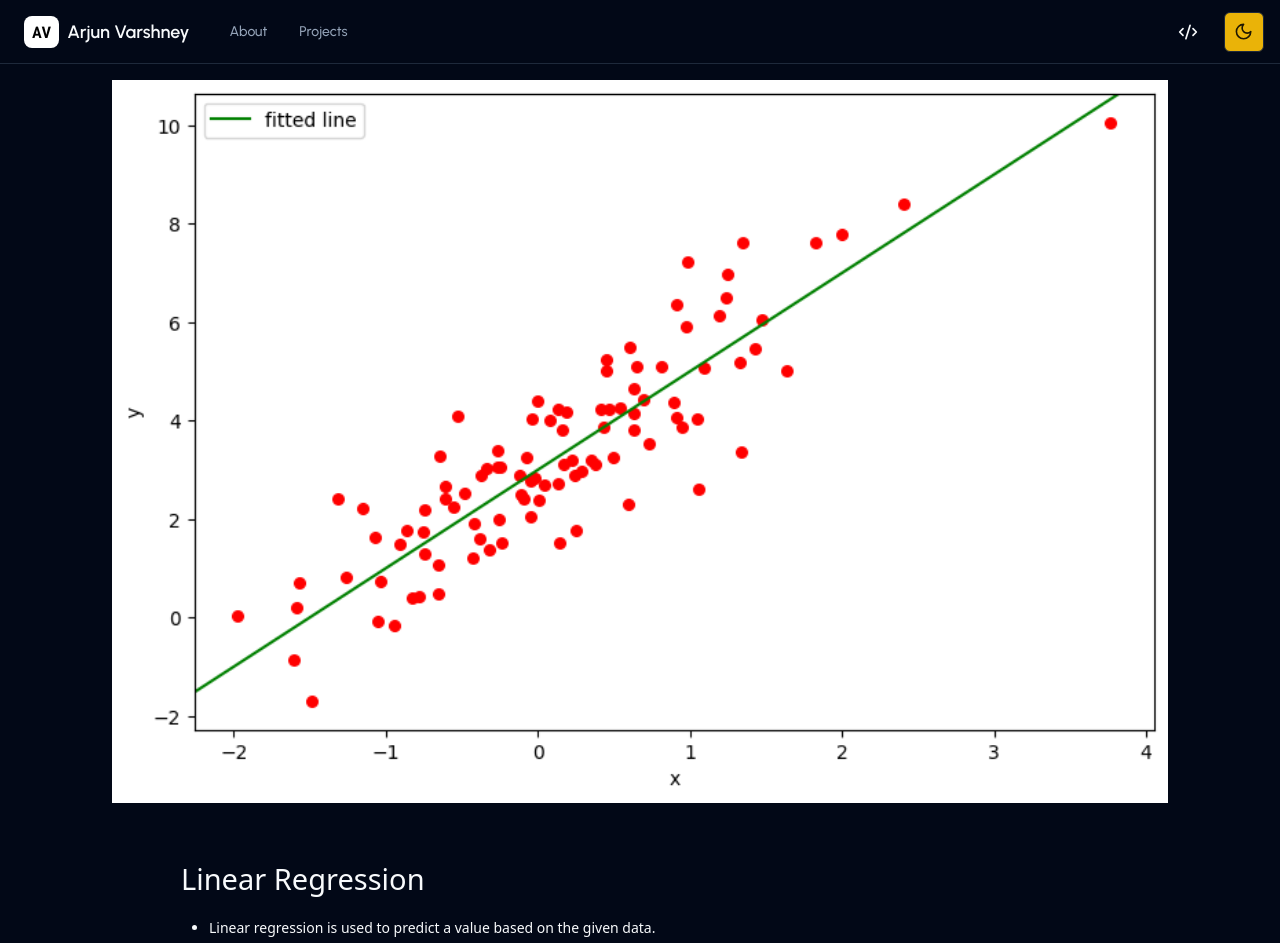
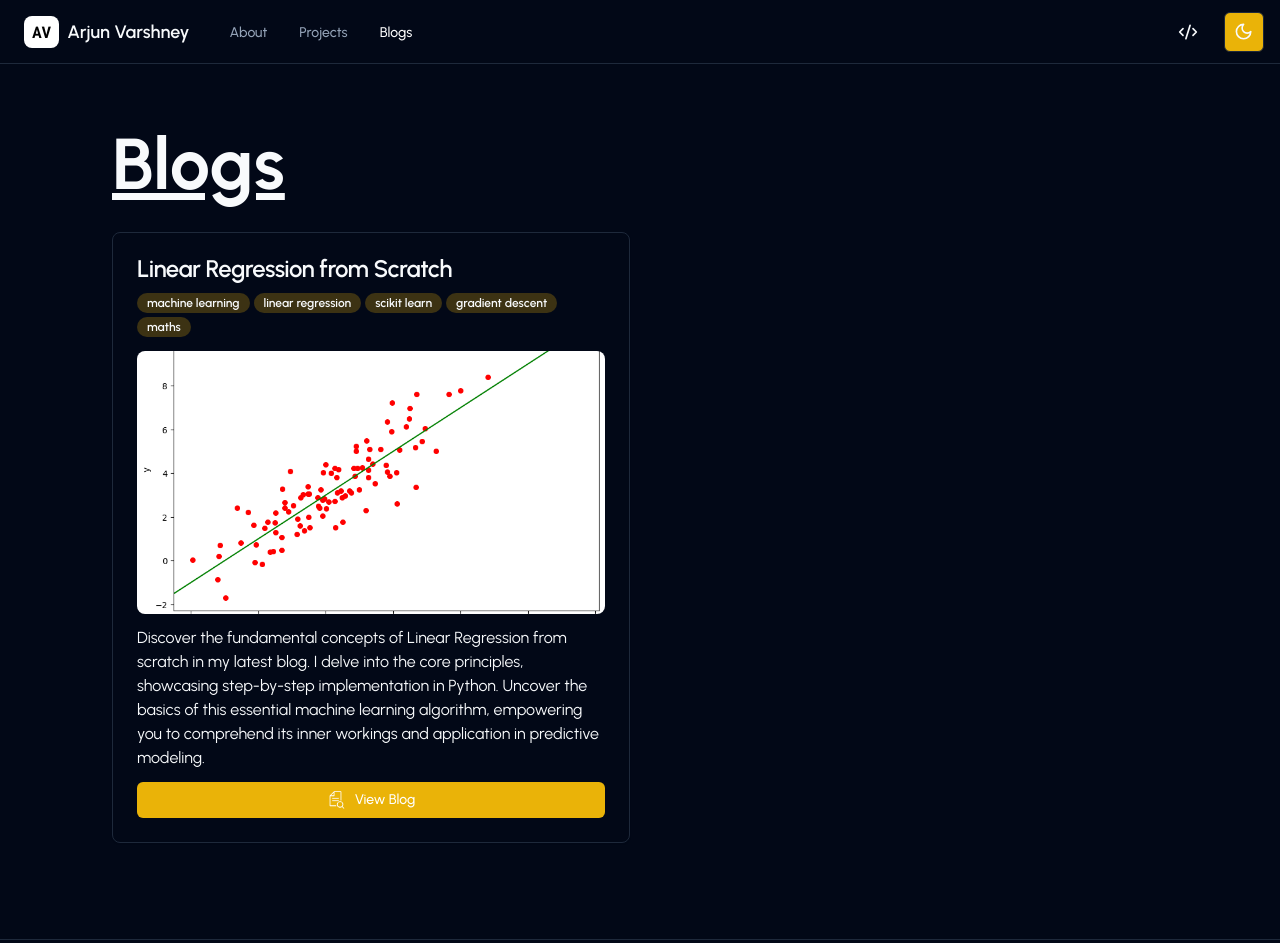
Before and after one commit to ArjunVarshney/Portfolio, a Next.js app: page /blogs in a window 1280 px wide. Shown: the top 943 px of the page. Built offline with nearby package versions, Linux system fonts and the light colour scheme.

Commit message:
added blogs page

```diff
--- /dev/null
+++ b/app/(root)/blogs/[blogUrl]/page.tsx
@@ -0,0 +1,79 @@
+"use client";
+
+import Heading from "@/components/ui/heading";
+import CircularProgress from "@/components/ui/spinner";
+import { latexToHTML } from "@/lib/latexToHTML";
+import { Blog } from "@/types";
+import axios from "axios";
+import Image from "next/image";
+import { useEffect, useState } from "react";
+
+const BlogsPage = ({ params }: { params: { blogUrl: string } }) => {
+   const [blog, setBlog] = useState("");
+   const [head, setHead] = useState<{
+      title: string;
+      description: string;
+      featured_image: string;
+      tags: string[];
+      show_title: boolean;
+   }>({
+      title: "",
+      description: "",
+      featured_image: "",
+      tags: [],
+      show_title: false,
+   });
+
+   const fetchAndSetBlog = async () => {
+      const data: Blog[] = (await axios.get("/blog-data.json")).data;
+      const blog_data = data.filter((b) => b.blog_url === params.blogUrl)[0];
+
+      let html = (await axios.get(blog_data.fetch_url)).data;
+      const parser = new DOMParser();
+      const doc = parser.parseFromString(html, "text/html");
+      const paras = doc.querySelectorAll("p");
+      for (let i = 0; i < paras.length; i++) {
+         paras[i].innerHTML = latexToHTML(paras[i].innerText);
+      }
+      setBlog(doc.querySelector("html")?.innerHTML!);
+      setHead(blog_data);
+   };
+
+   useEffect(() => {
+      fetchAndSetBlog();
+   }, []);
+
+   return (
+      <div className="container lg:!px-28 text-foreground">
+         {blog && head ? (
+            <>
+               {head.show_title && (
+                  <>
+                     <Heading title={head.title} />
+                     <div className="py-5 text-lg">{head.description}</div>
+                  </>
+               )}
+               <Image
+                  src={head.featured_image}
+                  width={500}
+                  height={500}
+                  alt="Image"
+                  className="w-full mb-5"
+               />
+               <div className="text-lg">
+                  <div
+                     className="bg-background pr-3 h-max jp-notebook"
+                     dangerouslySetInnerHTML={{ __html: blog }}
+                  ></div>
+               </div>
+            </>
+         ) : (
+            <div className="w-full flex items-center justify-center h-screen">
+               <CircularProgress />
+            </div>
+         )}
+      </div>
+   );
+};
+
+export default BlogsPage;
--- a/app/(root)/blogs/page.tsx
+++ b/app/(root)/blogs/page.tsx
@@ -1,46 +1,21 @@
-"use client";
+import Heading from "@/components/ui/heading";
+import blogData from "@/public/blog-data.json";
+import BlogCard from "@/components/blogs/blog-card";
 
-import { latexToHTML } from "@/lib/latexToHTML";
-import axios from "axios";
-import Image from "next/image";
-import { useEffect, useState } from "react";
+// @ts-ignore
+const data: Blog[] = blogData;
 
-const BlogsPage = () => {
-   const [blog, setBlog] = useState("");
-
-   const fetchAndSetBlog = async () => {
-      let html = (await axios.get("/blogs/linear-regression.html")).data;
-      const parser = new DOMParser();
-      const doc = parser.parseFromString(html, "text/html");
-      const paras = doc.querySelectorAll("p");
-      for (let i = 0; i < paras.length; i++) {
-         paras[i].innerHTML = latexToHTML(paras[i].innerText);
-      }
-      console.log(doc.querySelectorAll("p")[2].innerHTML);
-      setBlog(doc.querySelector("html")?.innerHTML!);
-   };
-
-   useEffect(() => {
-      fetchAndSetBlog();
-   }, []);
-
+const ProjectsPage = () => {
    return (
-      <div className="container lg:!px-28">
-         <Image
-            src={"/blogs/linear-regression.png"}
-            width={500}
-            height={500}
-            alt="Image"
-            className="w-full mb-10"
-         />
-         {blog && (
-            <div
-               className="bg-background pr-3 h-max jp-notebook"
-               dangerouslySetInnerHTML={{ __html: blog }}
-            ></div>
-         )}
+      <div className="container lg:!px-28 !pt-16 mb-12">
+         <Heading title="Blogs" />
+         <div className="grid lg:grid-cols-2 gap-5 mb-2 mt-8">
+            {data.map((blog) => (
+               <BlogCard blog={blog} key={blog.blog_url} />
+            ))}
+         </div>
       </div>
    );
 };
 
-export default BlogsPage;
+export default ProjectsPage;
--- a/app/globals.css
+++ b/app/globals.css
@@ -82,6 +82,11 @@ table.dataset thead tr th {
 
 .jp-MarkdownOutput {
    @apply !p-0;
+}
+
+.jp-InputPrompt.jp-InputArea-prompt,
+.jp-OutputPrompt.jp-OutputArea-prompt {
+   @apply hidden;
 }
 
 .jp-notebook pre {
--- /dev/null
+++ b/components/blogs/blog-card.tsx
@@ -0,0 +1,69 @@
+import { Blog } from "@/types";
+import {
+   Card,
+   CardContent,
+   CardDescription,
+   CardHeader,
+   CardTitle,
+} from "@/components/ui/card";
+import { Badge } from "@/components/ui/badge";
+import Image from "next/image";
+import Link from "next/link";
+
+const BlogCard = ({ blog }: { blog: Blog }) => {
+   return (
+      <a href={"/blogs/" + blog.blog_url}>
+         <Link href={"/blogs/" + blog.blog_url}>
+            <Card>
+               <CardHeader className="p-4 sm:p-6">
+                  <CardTitle className="mb-1 flex justify-between">
+                     <span className="truncate pb-0.5">{blog.title}</span>
+                  </CardTitle>
+                  <CardDescription className="flex gap-1 flex-wrap">
+                     {blog.tags.map((tag) => (
+                        <Badge
+                           key={tag}
+                           variant={"outline"}
+                           className="background-parent border-0"
+                        >
+                           {tag}
+                           <div className="background bg-custom-accent !opacity-25" />
+                           <div className="background bg-background/5" />
+                        </Badge>
+                     ))}
+                  </CardDescription>
+                  <CardContent className="p-0">
+                     <Image
+                        src={blog.featured_image}
+                        height={500}
+                        width={500}
+                        alt={"blog-image"}
+                        className="rounded-lg mt-2 border dark:border-none aspect-video object-cover w-full"
+                     />
+                     <div className="flex flex-col gap-3 mt-3">
+                        <div>{blog.description}</div>
+                        <a href={"/blogs/" + blog.blog_url}>
+                           <Link
+                              href={"/blogs/" + blog.blog_url}
+                              className="btn !bg-custom-accent !text-white"
+                           >
+                              <Image
+                                 src={"/icons/view.svg"}
+                                 height={50}
+                                 width={50}
+                                 alt={"giticon"}
+                                 className="h-5 w-5 invert grayscale-0 mr-2 flex items-center"
+                              />
+                              View Blog
+                           </Link>
+                        </a>
+                     </div>
+                  </CardContent>
+               </CardHeader>
+            </Card>
+         </Link>
+      </a>
+   );
+};
+
+export default BlogCard;
--- a/components/navbar.tsx
+++ b/components/navbar.tsx
@@ -28,6 +28,11 @@ const Navbar = () => {
          href: "/projects",
          label: "Projects",
          active: pathname === "/projects",
+      },
+      {
+         href: "/blogs",
+         label: "Blogs",
+         active: pathname === "/blogs",
       },
    ];
 
--- a/components/projects/project-card.tsx
+++ b/components/projects/project-card.tsx
@@ -9,7 +9,6 @@ import {
 import { Badge } from "@/components/ui/badge";
 import Image from "next/image";
 import Link from "next/link";
-import { cn } from "@/lib/utils";
 import { color } from "@/constants/colors";
 
 const ProjectCard = ({ project }: { project: Project }) => {
--- a/components/ui/spinner.tsx
+++ b/components/ui/spinner.tsx
@@ -35,7 +35,7 @@ const CircularProgress: React.FC<
    CircularProgressProps & React.SVGProps<SVGSVGElement>
 > = ({
    className = "",
-   color = "#0d6efd",
+   color = "var(--custom-accent)",
    width = "3rem",
    height = "3rem",
    style = {},
--- a/public/blog-data.json
+++ b/public/blog-data.json
@@ -1,5 +1,18 @@
-{
-   "title": "Linear Regression from Scratch",
-   "html": "/blogs/linear-regression.html",
-   "featured_image": "/blogs/linear-regression.png"
-}
+[
+   {
+      "title": "Linear Regression from Scratch",
+      "description": "Discover the fundamental concepts of Linear Regression from scratch in my latest blog. I delve into the core principles, showcasing step-by-step implementation in Python. Uncover the basics of this essential machine learning algorithm, empowering you to comprehend its inner workings and application in predictive modeling.",
+      "fetch_url": "/blogs/linear-regression.html",
+      "blog_url": "linear-regression-from-scratch",
+      "type": "html",
+      "show_title": false,
+      "featured_image": "/blogs/linear-regression.png",
+      "tags": [
+         "machine learning",
+         "linear regression",
+         "scikit learn",
+         "gradient descent",
+         "maths"
+      ]
+   }
+]
```
Also changed, not shown: types.ts (+11 -0 lines).
